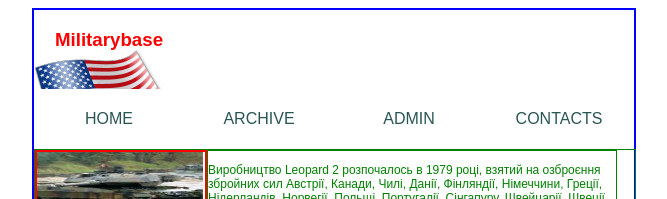
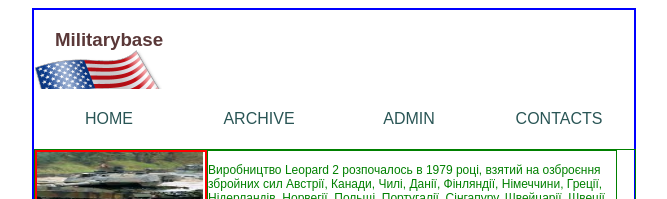
Before and after one commit to t1m3r/study, a plain HTML site: page index.html in a window 1280 px wide. Shown: the top 199 px of the page, without its empty margins (306-973 px from the left). Drawn offline with Linux system fonts and the light colour scheme; files whose address does not match are found by name.

Commit message:
Merge with new changes

```diff
--- a/index.html
+++ b/index.html
@@ -12,7 +12,7 @@
         }
 
         #header {
-            color: red;
+            color: rgb(90, 56, 56);
             height: 120px;
             width: 100%;
         }
```
